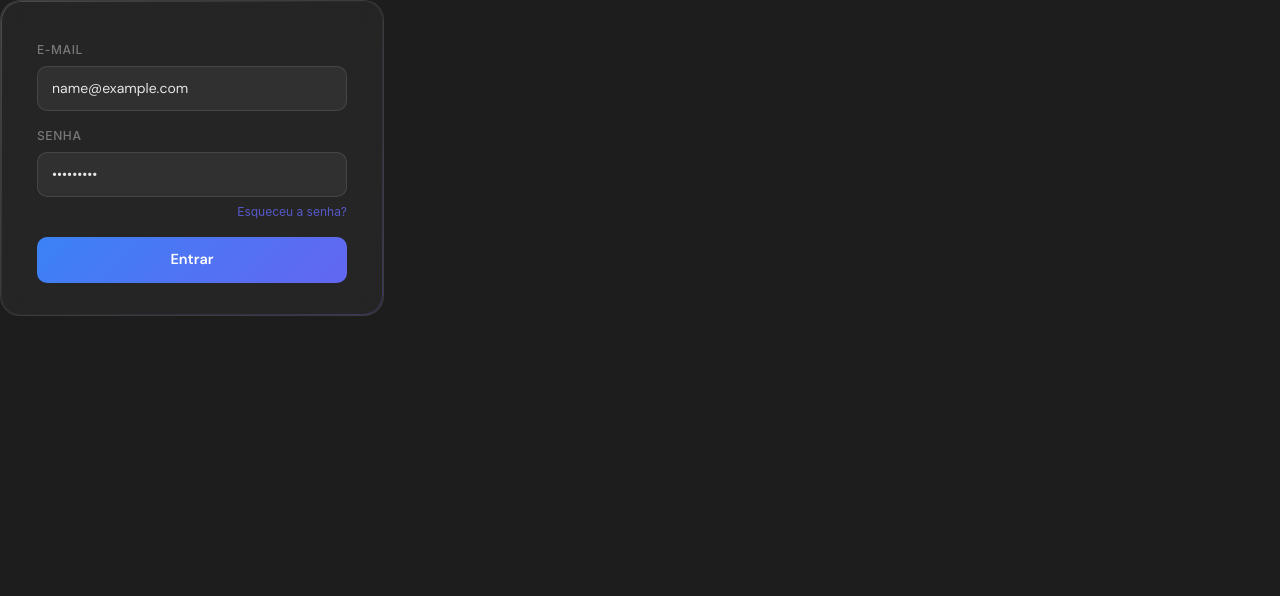
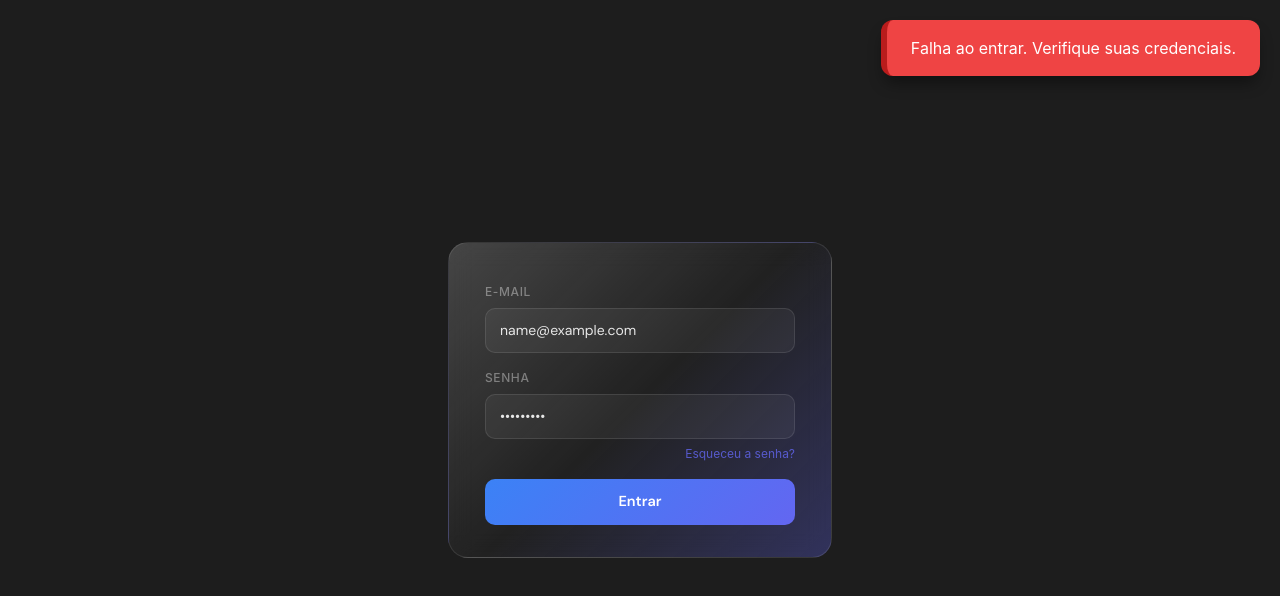
Before and after one commit to wj0ras/testvue, a Vue app in the folder vite-project/: page / in a window 1280 px wide. Both pictures are taken after typing "name@example.com", "Sample123" into the empty fields and a click on the button "Entrar". Shown: the top 596 px of the page. Built offline with nearby package versions, Linux system fonts and the light colour scheme; no server answers.

Commit message:
feat: Novo component para notificações

```diff
--- a/vite-project/src/App.vue
+++ b/vite-project/src/App.vue
@@ -1,6 +1,8 @@
 <script setup>
+  import Toast from './components/Toast.vue'
 </script>
 
 <template>
   <RouterView />
+  <Toast />
 </template>
--- a/vite-project/src/components/Dashboard.vue
+++ b/vite-project/src/components/Dashboard.vue
@@ -1,7 +1,7 @@
 <template>
     <div class="flex flex-col p-4">
         <header class="flex justify-between items-center mb-4">
-            <button @click="$refs.expenseModal.openModal()" class="bg-gray-500 hover:bg-gray-600 text-white py-2 px-4 rounded">+ Adicionar Despesa</button>
+            <button @click="$refs.expenseModal.openModal()" class="bg-gray-500 hover:bg-grayn-600 text-white py-2 px-4 rounded">+ Adicionar Despesa</button>
         </header>
 
         <main>
--- a/vite-project/src/components/Login.vue
+++ b/vite-project/src/components/Login.vue
@@ -1,87 +1,88 @@
 <template>
-
+  <div class="w-full h-svh flex justify-center items-center">
     <div class="card w-64 md:w-80 lg:w-96">
-
       <form @submit.prevent="handleLogin" class="form">
         <div class="field">
           <label>E-mail</label>
-          <input v-model="email" type="email" required placeholder="seu@email.com" />
+          <input
+            v-model="email"
+            type="email"
+            required
+            placeholder="seu@email.com"
+          />
         </div>
 
         <div class="field">
           <label>Senha</label>
-          <input v-model="password" type="password" required placeholder="••••••••" />
+          <input
+            v-model="password"
+            type="password"
+            autocomplete="current-password"
+            required
+            placeholder="••••••••"
+          />
           <div class="field-footer">
             <a href="#">Esqueceu a senha?</a>
           </div>
         </div>
 
         <button type="submit" class="btn" :disabled="loading">
-          <span v-if="loading" class="spinner" />
-          {{ loading ? 'Entrando...' : 'Entrar' }}
+          <span v-if="loading" class="spinner"></span>
+          {{ loading ? "Entrando..." : "Entrar" }}
         </button>
       </form>
-
     </div>
-
+  </div>
 </template>
 
 <script setup>
-import { useRouter } from 'vue-router'
-import { ref } from 'vue'
-import { supabase } from '../lib/supabase'
+import { useRouter } from "vue-router";
+import { ref } from "vue";
+import { supabase } from "../lib/supabase";
+import { showToast } from "../store/toast";
 
-const router = useRouter()
-const email = ref('')
-const password = ref('')
-const loading = ref(false)
-
+const router = useRouter();
+const email = ref("");
+const password = ref("");
+const loading = ref(false);
 
 const handleLogin = async () => {
-  loading.value = true
+  loading.value = true;
   try {
+    const { data, error } = await supabase.auth.signInWithPassword({
+      email: email.value,
+      password: password.value,
+    });
 
-    const { data, error } = await supabase.auth.signInWithPassword({
-        email: email.value,
-        password: password.value
-    })
+    if (error) throw error;
+    showToast("Autenticação com sucesso.", "success");
+    router.push("/dashboard");
+  } catch {
+    showToast("Falha ao entrar. Verifique suas credenciais.", "error");
+  } finally {
+    loading.value = false;
 
-    if (error) throw error
-
-    router.push('/dashboard')
-
-  } catch {
-    alert('Erro ao fazer login')
-  } finally {
-    loading.value = false
   }
-}
+};
 </script>
 
 <style scoped>
-@import url('https://fonts.googleapis.com/css2?family=DM+Sans:wght@300;400;500;600&family=Playfair+Display:wght@500&display=swap');
-
+@import url("https://fonts.googleapis.com/css2?family=DM+Sans:wght@300;400;500;600&family=Playfair+Display:wght@500&display=swap");
 
 .card {
   position: relative;
-  background: rgba(255,255,255,0.04);
-  border: 1px solid rgba(255,255,255,0.10);
+   background: linear-gradient(
+    135deg,
+    rgba(255, 255, 255, 0.18),
+    rgba(255, 255, 255, 0.02),
+    rgba(99, 102, 241, 0.3)
+  );
+  border: 1px solid rgba(255, 255, 255, 0.1);
   border-radius: 20px;
   padding: 2.5rem 2.25rem 2rem;
   backdrop-filter: blur(12px);
 }
-.card::before {
-  content: '';
-  position: absolute;
-  inset: 0;
-  border-radius: 20px;
-  padding: 1px;
-  background: linear-gradient(135deg, rgba(255,255,255,0.18), rgba(255,255,255,0.02), rgba(99,102,241,0.3));
-  -webkit-mask: linear-gradient(#fff 0 0) content-box, linear-gradient(#fff 0 0);
-  -webkit-mask-composite: xor;
-  mask-composite: exclude;
-  pointer-events: none;
-}
+
 
 .logo-wrap {
   display: flex;
@@ -90,20 +91,26 @@ const handleLogin = async () => {
   margin-bottom: 2rem;
 }
 .logo-icon {
-  width: 32px; height: 32px;
+  width: 32px;
+  height: 32px;
   background: linear-gradient(135deg, #3b82f6, #6366f1);
   border-radius: 8px;
-  display: flex; align-items: center; justify-content: center;
+  display: flex;
+  align-items: center;
+  justify-content: center;
 }
-.logo-icon svg { width: 16px; height: 16px; }
+.logo-icon svg {
+  width: 16px;
+  height: 16px;
+}
 .logo-text {
   font-weight: 600;
   font-size: 15px;
-  color: rgba(255,255,255,0.9);
+  color: rgba(255, 255, 255, 0.9);
 }
 
 .heading {
-  font-family: 'Playfair Display', serif;
+  font-family: "Playfair Display", serif;
   font-size: 26px;
   font-weight: 500;
   color: #fff;
@@ -111,44 +118,56 @@ const handleLogin = async () => {
 }
 .subheading {
   font-size: 13.5px;
-  color: rgba(255,255,255,0.42);
+  color: rgba(255, 255, 255, 0.42);
   margin-bottom: 2rem;
 }
 
-.field { margin-bottom: 1rem; }
+.field {
+  margin-bottom: 1rem;
+}
 .field label {
   display: block;
   font-size: 12px;
   font-weight: 500;
   letter-spacing: 0.6px;
   text-transform: uppercase;
-  color: rgba(255,255,255,0.38);
+  color: rgba(255, 255, 255, 0.38);
   margin-bottom: 7px;
 }
 .field input {
   width: 100%;
-  background: rgba(255,255,255,0.05);
-  border: 1px solid rgba(255,255,255,0.10);
+  background: rgba(255, 255, 255, 0.05);
+  border: 1px solid rgba(255, 255, 255, 0.1);
   border-radius: 10px;
   padding: 11px 14px;
-  font-family: 'DM Sans', sans-serif;
+  font-family: "DM Sans", sans-serif;
   font-size: 14px;
-  color: rgba(255,255,255,0.88);
+  color: rgba(255, 255, 255, 0.88);
   outline: none;
-  transition: border-color 0.2s, background 0.2s;
+  transition:
+    border-color 0.2s,
+    background 0.2s;
 }
-.field input::placeholder { color: rgba(255,255,255,0.22); }
+.field input::placeholder {
+  color: rgba(255, 255, 255, 0.22);
+}
 .field input:focus {
-  border-color: rgba(99,102,241,0.55);
-  background: rgba(99,102,241,0.06);
+  border-color: rgba(99, 102, 241, 0.55);
+  background: rgba(99, 102, 241, 0.06);
 }
-.field-footer { display: flex; justify-content: flex-end; margin-top: 6px; }
+.field-footer {
+  display: flex;
+  justify-content: flex-end;
+  margin-top: 6px;
+}
 .field-footer a {
   font-size: 12px;
-  color: rgba(99,102,241,0.8);
+  color: rgba(99, 102, 241, 0.8);
   text-decoration: none;
 }
-.field-footer a:hover { color: #818cf8; }
+.field-footer a:hover {
+  color: #818cf8;
+}
 
 .btn {
   width: 100%;
@@ -157,74 +176,99 @@ const handleLogin = async () => {
   background: linear-gradient(135deg, #3b82f6, #6366f1);
   border: none;
   border-radius: 10px;
-  font-family: 'DM Sans', sans-serif;
+  font-family: "DM Sans", sans-serif;
   font-size: 14.5px;
   font-weight: 600;
   color: #fff;
   cursor: pointer;
-  transition: opacity 0.2s, transform 0.15s;
+  transition:
+    opacity 0.2s,
+    transform 0.15s;
   display: flex;
   align-items: center;
   justify-content: center;
   gap: 6px;
 }
-.btn:hover { opacity: 0.92; }
-.btn:active { transform: scale(0.985); }
-.btn:disabled { opacity: 0.5; cursor: not-allowed; }
+.btn:hover {
+  opacity: 0.92;
+}
+.btn:active {
+  transform: scale(0.985);
+}
+.btn:disabled {
+  opacity: 0.5;
+  cursor: not-allowed;
+}
 
 .spinner {
-  width: 14px; height: 14px;
-  border: 2px solid rgba(255,255,255,0.3);
+  width: 14px;
+  height: 14px;
+  border: 2px solid rgba(255, 255, 255, 0.3);
   border-top-color: #fff;
   border-radius: 50%;
   animation: spin 0.7s linear infinite;
 }
-@keyframes spin { to { transform: rotate(360deg); } }
+@keyframes spin {
+  to {
+    transform: rotate(360deg);
+  }
+}
 
 .divider {
-  display: flex; align-items: center; gap: 10px;
+  display: flex;
+  align-items: center;
+  gap: 10px;
   margin: 1.5rem 0 1.25rem;
 }
 .divider span {
   font-size: 11.5px;
-  color: rgba(255,255,255,0.22);
+  color: rgba(255, 255, 255, 0.22);
   white-space: nowrap;
 }
 .divider hr {
-  flex: 1; border: none;
-  border-top: 1px solid rgba(255,255,255,0.08);
+  flex: 1;
+  border: none;
+  border-top: 1px solid rgba(255, 255, 255, 0.08);
 }
 
-.social-row { display: flex; gap: 10px; }
+.social-row {
+  display: flex;
+  gap: 10px;
+}
 .social-btn {
   flex: 1;
-  display: flex; align-items: center; justify-content: center; gap: 7px;
+  display: flex;
+  align-items: center;
+  justify-content: center;
+  gap: 7px;
   padding: 9px 12px;
-  background: rgba(255,255,255,0.05);
-  border: 1px solid rgba(255,255,255,0.09);
+  background: rgba(255, 255, 255, 0.05);
+  border: 1px solid rgba(255, 255, 255, 0.09);
   border-radius: 9px;
   cursor: pointer;
-  font-family: 'DM Sans', sans-serif;
+  font-family: "DM Sans", sans-serif;
   font-size: 12.5px;
-  color: rgba(255,255,255,0.6);
+  color: rgba(255, 255, 255, 0.6);
   transition: all 0.18s;
 }
 .social-btn:hover {
-  background: rgba(255,255,255,0.09);
-  border-color: rgba(255,255,255,0.18);
-  color: rgba(255,255,255,0.88);
+  background: rgba(255, 255, 255, 0.09);
+  border-color: rgba(255, 255, 255, 0.18);
+  color: rgba(255, 255, 255, 0.88);
 }
 
 .footer-text {
   text-align: center;
   font-size: 12.5px;
-  color: rgba(255,255,255,0.3);
+  color: rgba(255, 255, 255, 0.3);
   margin-top: 1.5rem;
 }
 .footer-text a {
-  color: rgba(99,102,241,0.85);
+  color: rgba(99, 102, 241, 0.85);
   text-decoration: none;
   font-weight: 500;
 }
-.footer-text a:hover { color: #818cf8; }
+.footer-text a:hover {
+  color: #818cf8;
+}
 </style>
--- /dev/null
+++ b/vite-project/src/components/Toast.vue
@@ -0,0 +1,51 @@
+<template>
+  <Transition name="fade">
+    <div v-if="toastState.show" class="toast-container" :class="toastState.type">
+      <div class="toast-content">
+        <p>{{ toastState.message }}</p>
+      </div>
+    </div>
+  </Transition>
+</template>
+
+<script setup>
+import { toastState } from '../store/toast'
+</script>
+
+<style scoped>
+.toast-container {
+  position: fixed;
+  top: 20px;
+  right: 20px;
+  color: white;
+  padding: 16px 24px;
+  border-radius: 12px;
+  box-shadow: 0 10px 15px -3px rgba(0, 0, 0, 0.4);
+  z-index: 9999;
+  min-width: 250px;
+}
+
+.toast-content {
+  display: flex;
+  align-items: center;
+  gap: 12px;
+}
+
+.toast-container.error {
+  background: #ef4444;
+  border-left: 6px solid #b91c1c;
+}
+
+.toast-container.success {
+  background: #10b981;
+  border-left: 6px solid #047857;
+}
+
+.fade-enter-active, .fade-leave-active {
+  transition: all 0.4s ease;
+}
+.fade-enter-from, .fade-leave-to {
+  opacity: 0;
+  transform: translateY(-20px);
+}
+</style>
--- /dev/null
+++ b/vite-project/src/store/toast.js
@@ -0,0 +1,17 @@
+import { reactive } from 'vue'
+
+export const toastState = reactive({
+  message: '',
+  show: false,
+  type: 'error'
+})
+
+export const showToast = (msg, type = 'error') => {
+  toastState.message = msg
+  toastState.type = type
+  toastState.show = true
+
+  setTimeout(() => {
+    toastState.show = false
+  }, 3000)
+}
```
